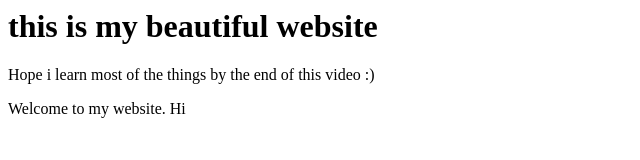
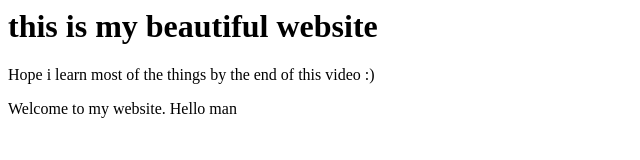
Before and after one commit to prateeksha-kulkarni/awesome-repo, a plain HTML site: page index.html in a window 1280 px wide. Shown: the full height of the page, 0-640 px from the left. Drawn offline with Linux system fonts and the light colour scheme.

Commit message:
Added a feature

```diff
--- a/index.html
+++ b/index.html
@@ -3,5 +3,5 @@
 <title>This is my website</title>
 <h1>this is my beautiful website</h1>
 <p>Hope i learn  most of the things by the end of this video :)</p>
-<p>Welcome to my website. Hi</p>
+<p>Welcome to my website. Hello man</p>
 </html>
```
